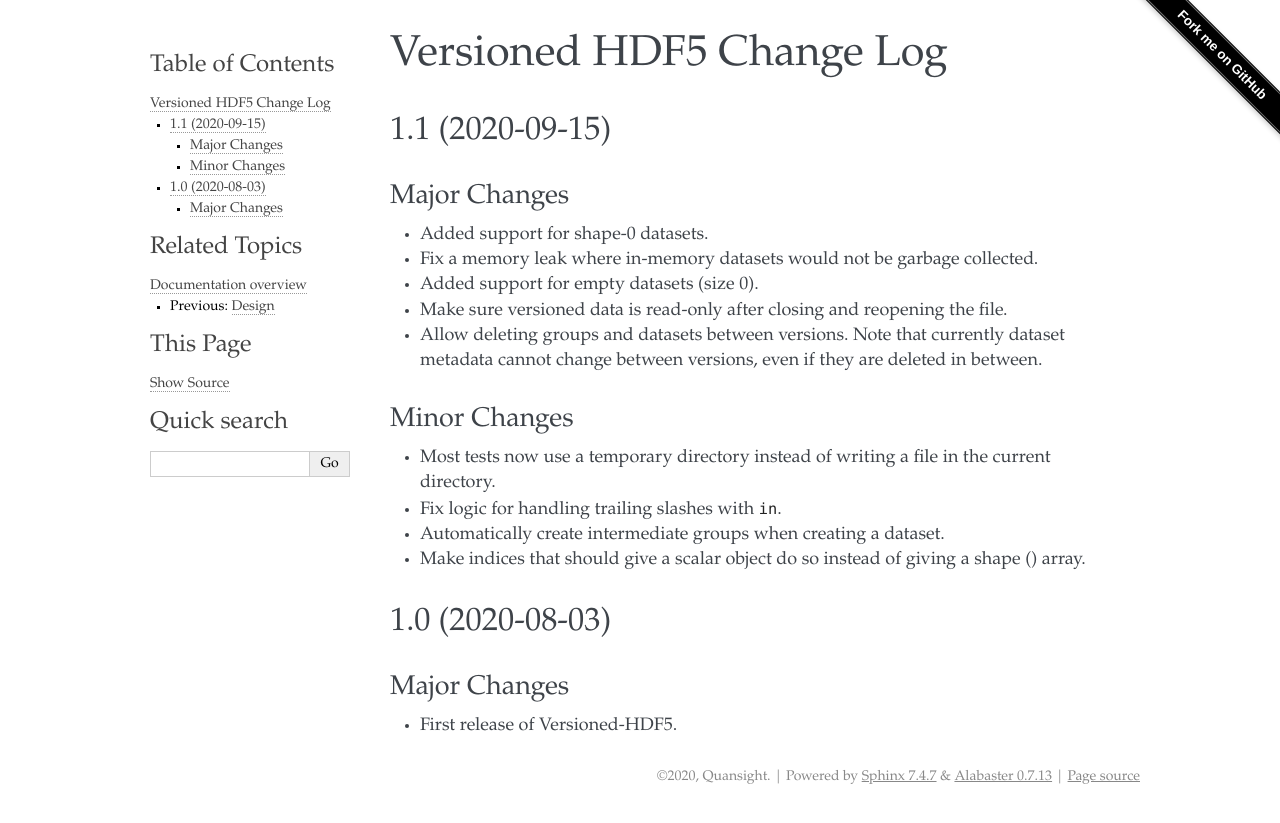
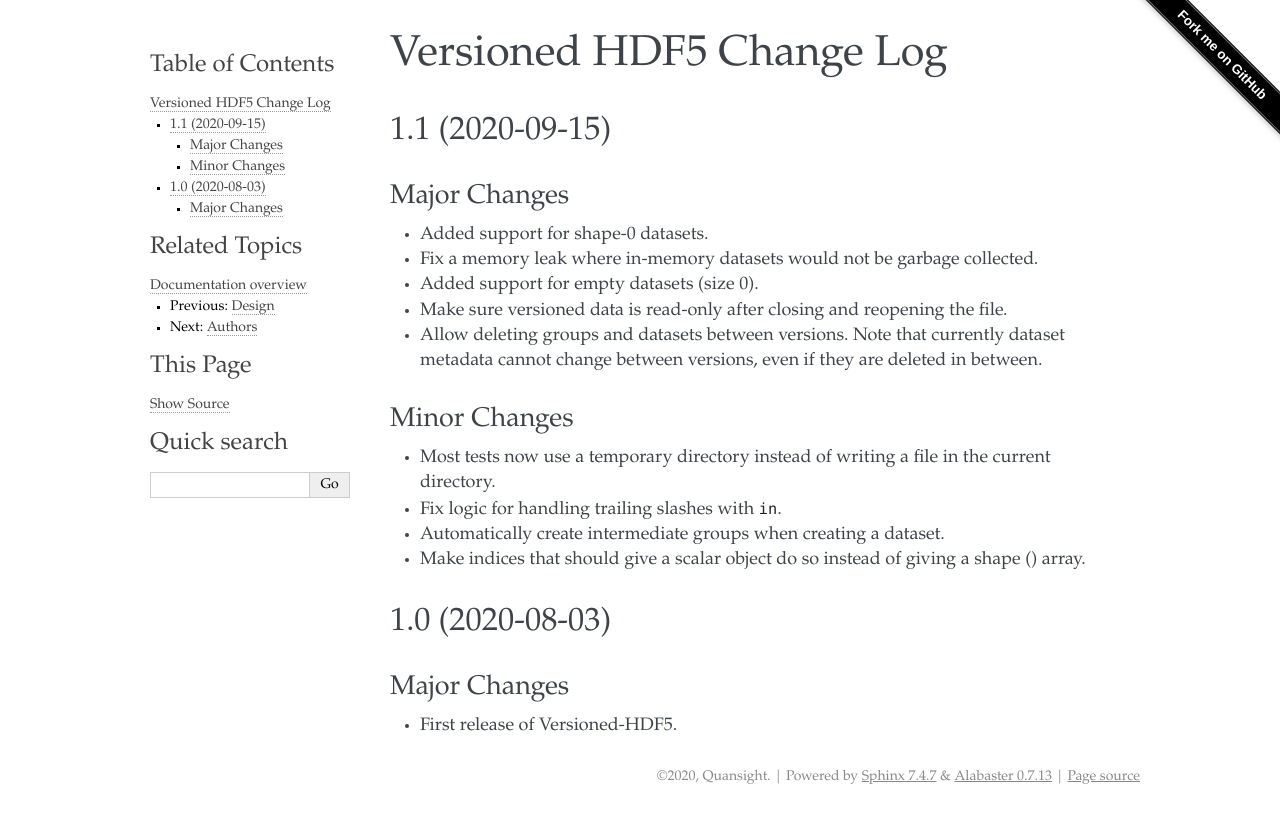
Before and after one commit to deshaw/versioned-hdf5, a Sphinx documentation site: the page built from docs/changelog.md, in a window 1280 px wide. Shown: the top 823 px of the page. Built offline with Sphinx 7.4.7, drawn with Linux system fonts in a browser that asks for light colours.

Commit message:
Add authors to the docs

````diff
--- /dev/null
+++ b/docs/authors.md
@@ -0,0 +1,4 @@
+# Authors
+
+```{include} ../authors.md
+```
--- a/docs/index.rst
+++ b/docs/index.rst
@@ -13,6 +13,7 @@ Versioned HDF5 provides a versioned abstraction on top of `h5py <https://www.h5p
    reference
    design
    changelog
+   authors
 
 Source
 ------
````
